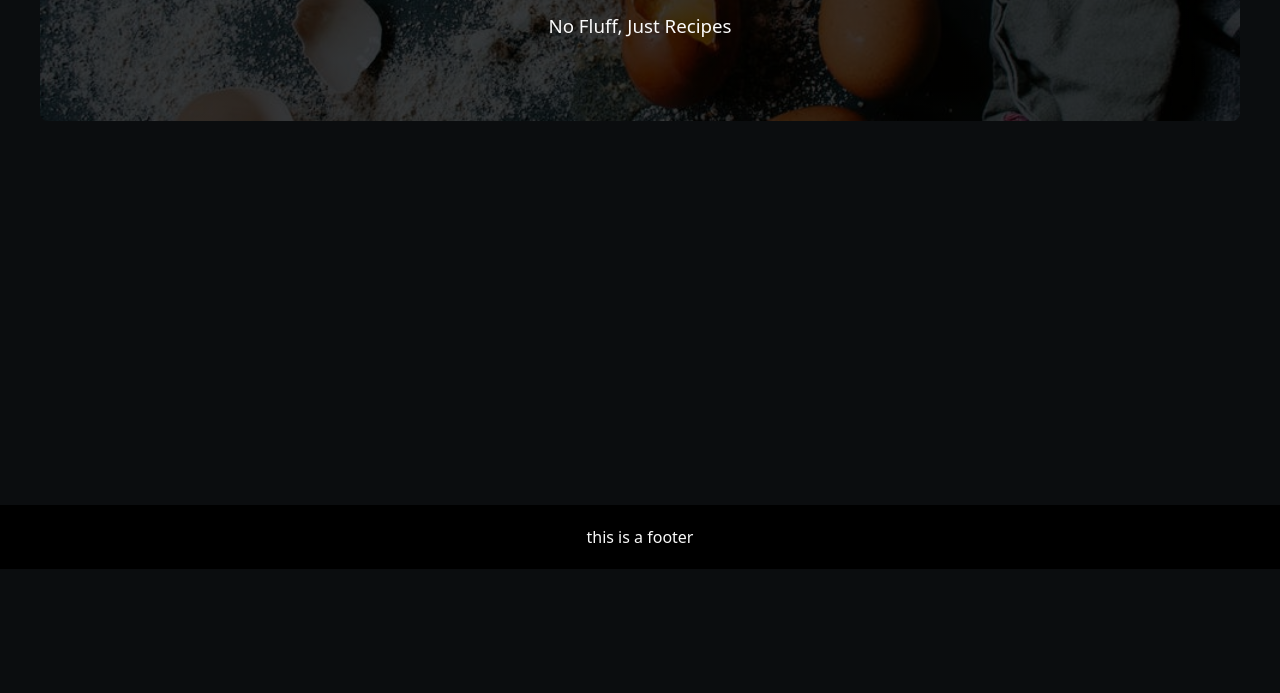
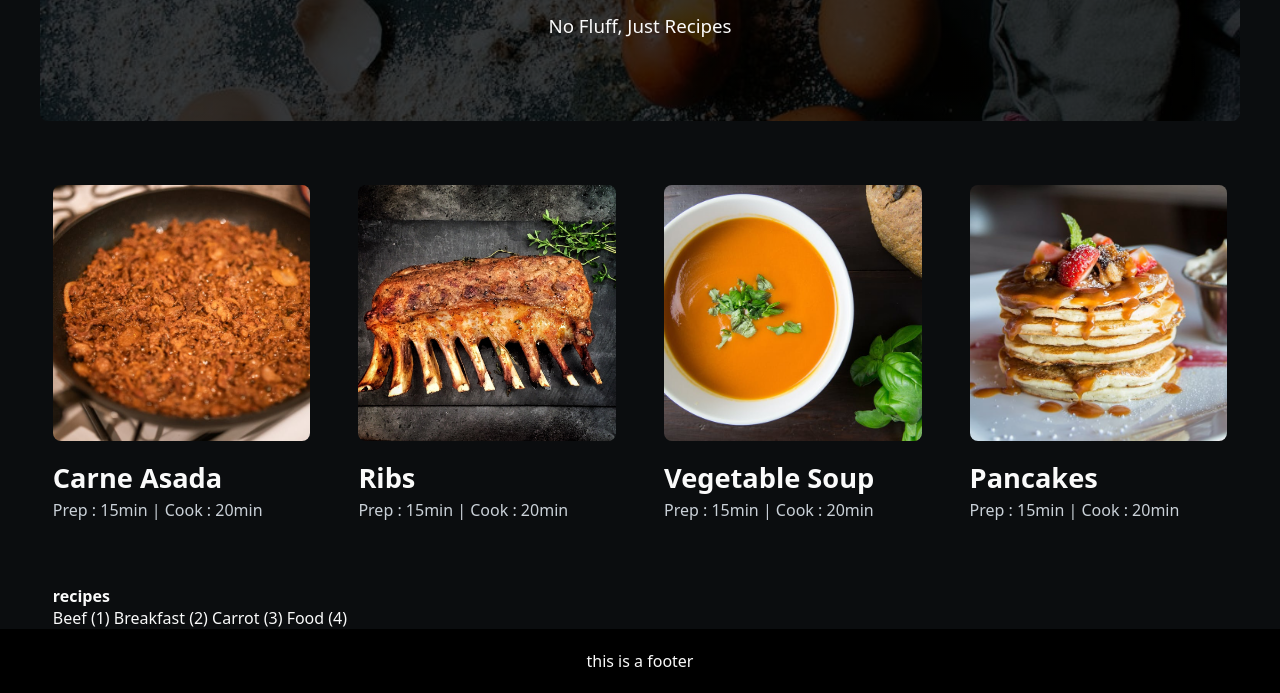
Before and after one commit to FabianUlises/recipes_site, a plain HTML site: page index.html in a window 1280 px wide. Shown: the part 231-924 px from the top of the page. Before the commit the page ends 800 px from the top, so only its background shows below. Drawn offline with Linux system fonts and the light colour scheme.

Commit message:
Created layout for recipes using css grid

```diff
--- a/css/styles.css
+++ b/css/styles.css
@@ -171,6 +171,7 @@ body {
     place-content: center;
     text-align: center;
     border-radius: 8px;
+    margin-block-end: 4rem;
 }
 .banner__title {
     font-weight: lighter;
@@ -185,6 +186,35 @@ body {
         min-block-size: calc(100vh - (4rem + 64px));
     }
 }
+.page-content {
+    padding-inline: .8rem;;
+}
+.recipes-container {
+    display: grid;
+    grid-template-columns: 1fr;
+    gap: 2rem;
+}
+.tags-container {
+    grid-row-start: 3;
+}
+.recipes-list {
+    display: grid;
+    grid-template-columns: repeat(auto-fit, minmax(250px, 1fr));
+    gap: 3rem;
+}
+.recipe-list__recipe img{
+    block-size: 16rem;
+    object-fit: cover;
+    margin-block-end: .8rem;
+    border-radius: 8px;
+}
+.recipe-list__recipe h5{
+    font-size: 1.7rem;
+    margin-block-end: .2rem ;
+}
+.recipe-list__recipe p{
+    color: hsl(210 15% 82%);
+}
 /* Start of footer styles */
 footer {
     background: black;
--- a/index.html
+++ b/index.html
@@ -46,16 +46,79 @@
     </nav>
     <!-- End of nav -->
     <!-- Start of main content -->
-    <main class="page">
+    <div class="page">
         <!-- Start of page banner -->
-        <div class="banner">
+        <header class="banner">
             <!-- Banner title -->
             <h1 class="banner__title">Simple Recipes</h1>
             <!-- Banner subtitle -->
             <h3 class="banner__subtitle">No Fluff, Just Recipes</h3>
-        </div>
+        </header>
         <!-- End of page banner -->
-    </main>
+        <!-- Start of page main -->
+        <main class="page-content recipes-container">
+            <!-- Start of tags section -->
+            <section class="tags-container">
+                <!-- Section title -->
+                <h4>recipes</h4>
+                <!-- Start of tag list -->
+                <div class="tags-list">
+                    <!-- Tag list -->
+                    <a href="tag-templalte.html">Beef (1)</a>
+                    <a href="tag-templalte.html">Breakfast (2)</a>
+                    <a href="tag-templalte.html">Carrot (3)</a>
+                    <a href="tag-templalte.html">Food (4)</a>
+                </div>
+                <!-- End of tag list -->
+            </section>
+            <!-- End of tags section -->
+            <!-- Start of recipes section  -->
+            <section class="recipes-list">
+                <!-- Start of single recipe -->
+                <a href="single-recipe.html" class="recipe-list__recipe">
+                    <!-- Recipe image -->
+                    <img src="./assets/img/recipes/recipe-1.jpeg" alt="food" class="img recipe=img">
+                    <!-- Recipe title -->
+                    <h5>Carne Asada</h5>
+                    <!-- Recipe ino -->
+                    <p>Prep : 15min | Cook : 20min</p>
+                </a>
+                <!-- End of single recipe -->
+                <!-- Start of single recipe -->
+                <a href="single-recipe.html" class="recipe-list__recipe">
+                    <!-- Recipe image -->
+                    <img src="./assets/img/recipes/recipe-2.jpeg" alt="food" class="img recipe=img">
+                    <!-- Recipe title -->
+                    <h5>Ribs</h5>
+                    <!-- Recipe ino -->
+                    <p>Prep : 15min | Cook : 20min</p>
+                </a>
+                <!-- End of single recipe -->
+                <!-- Start of single recipe -->
+                <a href="single-recipe.html" class="recipe-list__recipe">
+                    <!-- Recipe image -->
+                    <img src="./assets/img/recipes/recipe-3.jpeg" alt="food" class="img recipe=img">
+                    <!-- Recipe title -->
+                    <h5>Vegetable Soup</h5>
+                    <!-- Recipe ino -->
+                    <p>Prep : 15min | Cook : 20min</p>
+                </a>
+                <!-- End of single recipe -->
+                <!-- Start of single recipe -->
+                <a href="single-recipe.html" class="recipe-list__recipe">
+                    <!-- Recipe image -->
+                    <img src="./assets/img/recipes/recipe-4.jpeg" alt="food" class="img recipe=img">
+                    <!-- Recipe title -->
+                    <h5>Pancakes</h5>
+                    <!-- Recipe ino -->
+                    <p>Prep : 15min | Cook : 20min</p>
+                </a>
+                <!-- End of single recipe -->
+            </section>
+            <!-- End of recipes section  -->
+        </main>
+        <!-- End of page main -->
+    </div>
     <!-- End of main content -->
     <!-- Start of footer -->
     <!-- End of footer -->
```
Also changed, not shown: single-template.html (added), tag-template.html (added).
